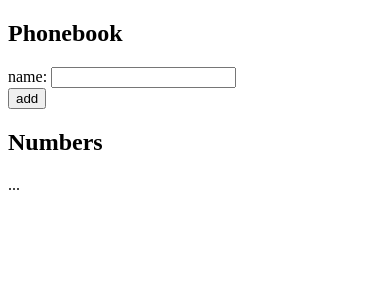
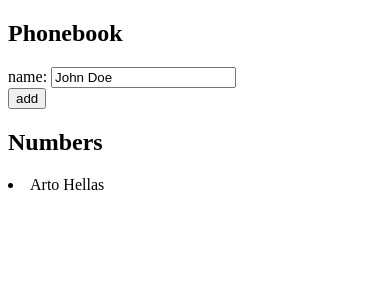
Before and after one commit to justice1k/fullstackopen, a React (Vite) app in the folder part2/phonebook/: page / in a window 390 px wide. Shown: the top 300 px of the page. Built offline with nearby package versions, Linux system fonts and the light colour scheme.

Commit message:
phonebook step 1

```diff
--- a/part2/phonebook/src/App.jsx
+++ b/part2/phonebook/src/App.jsx
@@ -4,21 +4,38 @@ const App = () => {
   const [persons, setPersons] = useState([
     { name: 'Arto Hellas' }
   ])
-  const [newName, setNewName] = useState('')
+  const [newName, setNewName] = useState('John Doe')
+
+  const handleNameChange = (event) => {
+    console.log(event.target.value)
+    setNewName(event.target.value)
+  }
+
+  const addContact = (event) => {
+    event.preventDefault()
+    const newContact = {
+      name: newName
+    }
+    setPersons(persons.concat(newContact))
+    setNewName("")
+    console.log("note submitted")
+  }
 
   return (
     <div>
       <h2>Phonebook</h2>
-      <form>
+      <form onSubmit={addContact}>
         <div>
-          name: <input />
+          name: <input
+          value={newName}
+          onChange={handleNameChange} />
         </div>
         <div>
           <button type="submit">add</button>
         </div>
       </form>
       <h2>Numbers</h2>
-      ...
+      {persons.map((person,i) => <li key={i}>{person.name}</li>)}
     </div>
   )
 }
```
